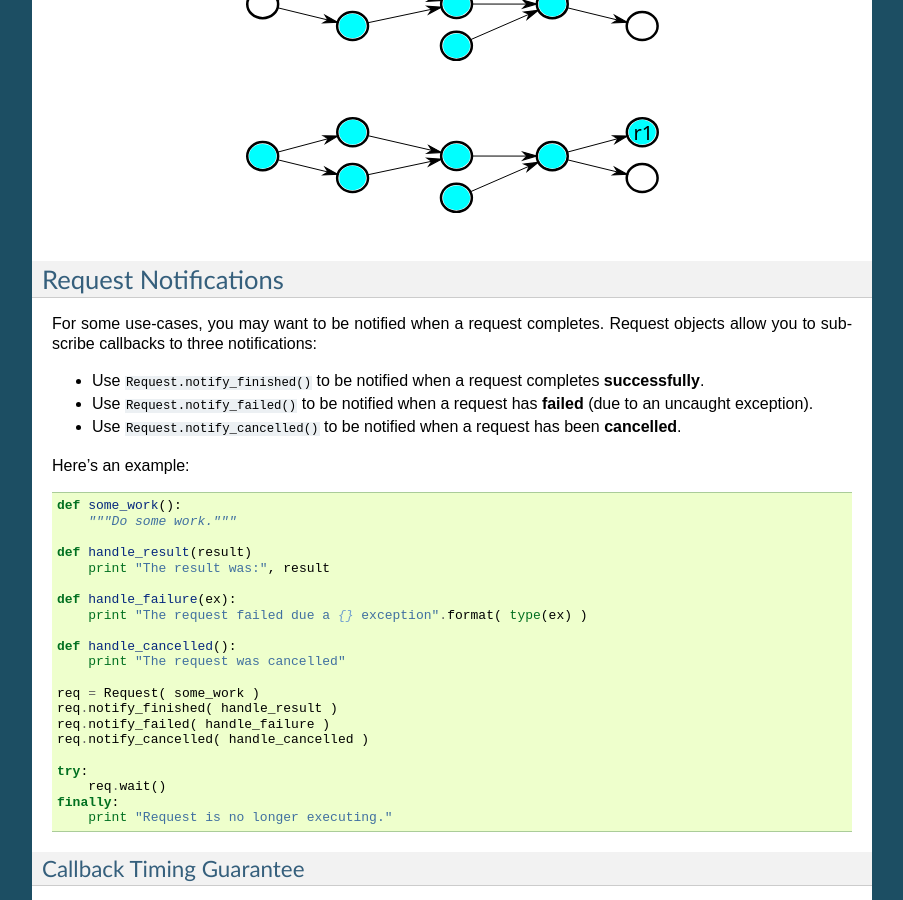
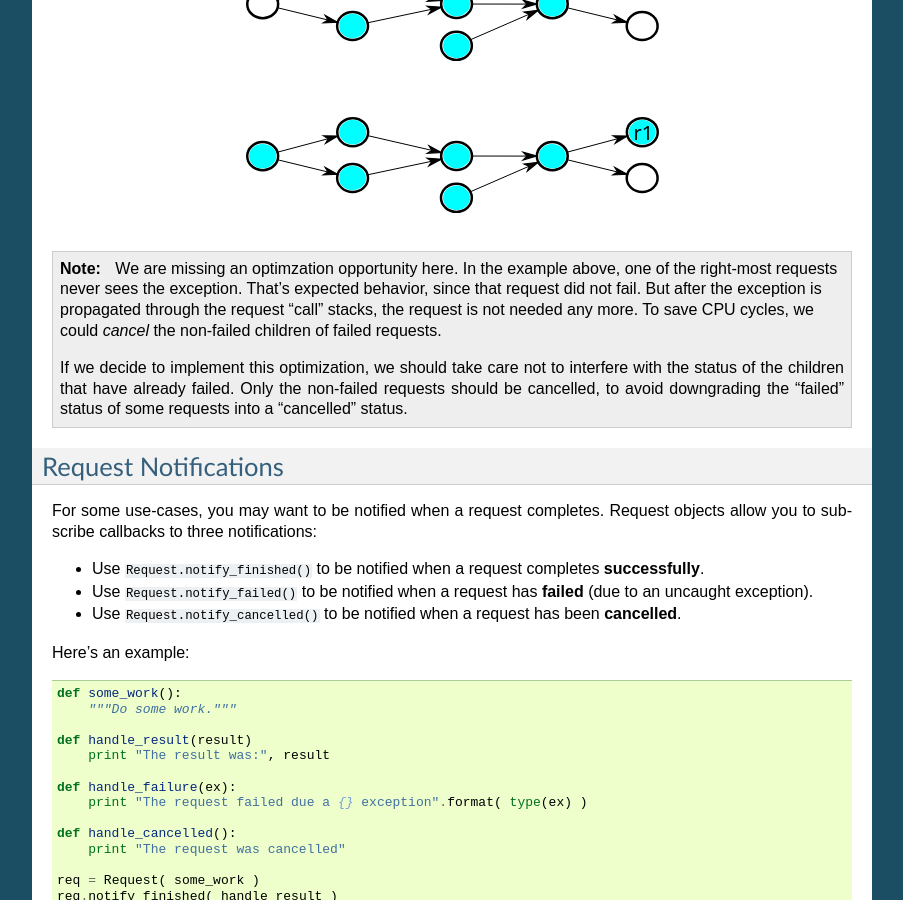
Before and after one commit to ilastik/ilastik, a Sphinx documentation site: the page built from docs/request.rst, in a window 1280 px wide and 900 px high, scrolled down 6666 px. Shown: the whole window, without its empty margins (198-1101 px from the left). Built offline with Sphinx 7.4.7, drawn with Linux system fonts in a browser that asks for light colours; formulas are drawn with MathJax 3.

Commit message:
docs: request: Added a note regarding a potential exception propagation optimization.

```diff
--- a/docs/request.rst
+++ b/docs/request.rst
@@ -307,6 +307,16 @@ Suppose an exception is raised in r1.  The following series of diagrams highligh
 .. figure:: images/request_exception_propagation_step5.svg
    :scale: 100  %
    :alt: request dependency diagram
+
+.. note:: We are missing an optimzation opportunity here.  In the example above, one of the right-most requests
+		  never sees the exception.
+		  That's expected behavior, since that request did not fail.  But after the exception is propagated
+		  through the request "call" stacks, the request is not needed any more.  To save CPU cycles, we
+		  could *cancel* the non-failed children of failed requests.
+
+		  If we decide to implement this optimization, we should take care not to interfere with the status of
+		  the children that have already failed.  Only the non-failed requests should be cancelled, to avoid
+		  downgrading the "failed" status of some requests into a "cancelled" status.
 
 Request Notifications
 =====================
```
Also changed, not shown: 6 other files.
